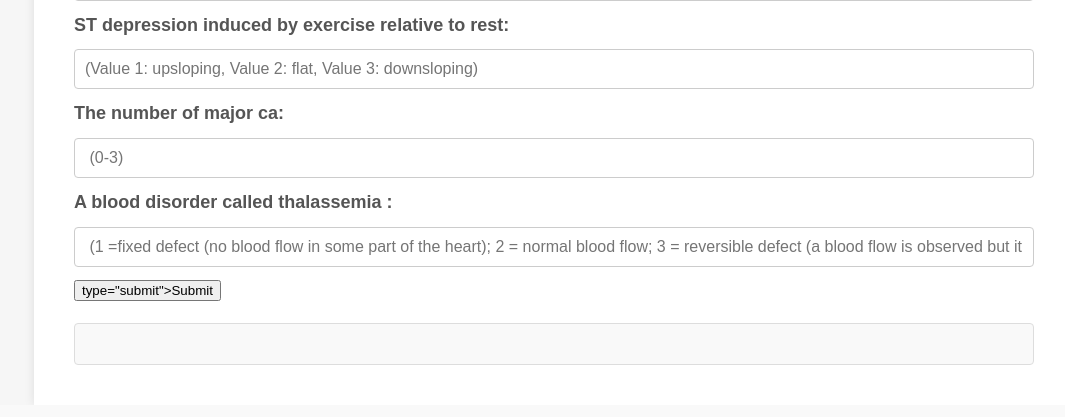
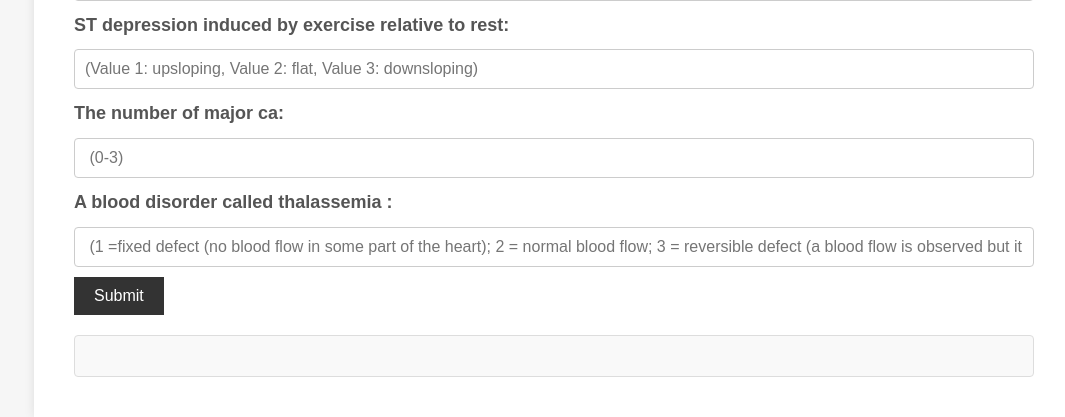
Before and after one commit to Sonicof/swasthrekha, a Flask app: page / in a window 1280 px wide, after a click on "Heart Disease prediction". Shown: the part 1123-1540 px from the top of the page, without its empty margins (206-1271 px from the left). Run offline with Flask 3, Linux system fonts and the light colour scheme; parts of the project's set-up code (start-up, migrations or seed data) failed here and were passed over.

Commit message:
Update 1.html

```diff
--- a/templates/1.html
+++ b/templates/1.html
@@ -52,7 +52,7 @@
         <input type="text" id="ca" name="ca" placeholder=" (0-3)" required>
         <label for="thal">A blood disorder called thalassemia :</label>
         <input type="text" id="thal" name="thal" placeholder=" (1 =fixed defect (no blood flow in some part of the heart); 2 = normal blood flow; 3 = reversible defect (a blood flow is observed but it is not normal))" required>
-        <button> type="submit">Submit</button>
+        <button type="submit">Submit</button>
       </form>
       <!-- Heart disethalach prediction result -->
       <div id="heart-result" class="result"></div>
@@ -75,8 +75,8 @@
         <input type="text" id="insulin" name="insulin" placeholder="2-Hour serum insulin (mu U/ml)" required>
         <label for="bmi">Body Mass Index:</label>
         <input type="text" id="bmi" name="bmi" placeholder="Body mass index (weight in kg/(height in m)^2)" required>
-        <label for="DiabetesPedigreeFunction:">Body Mass Index:</label>
-        <input type="text" id="DiabetesPedigreeFunction:" name="DiabetesPedigreeFunction:" placeholder="Body mass index (weight in kg/(height in m)^2)" required>
+        <label for="DiabetesPedigreeFunction">Body Mass Index:</label>
+        <input type="text" id="DiabetesPedigreeFunction" name="DiabetesPedigreeFunction:" placeholder="Body mass index (weight in kg/(height in m)^2)" required>
         <label for="age">Age:</label>
         <input type="text" id="age" name="age" placeholder="Enter your age in years" required>
         <button type="submit">Submit</button>
```
